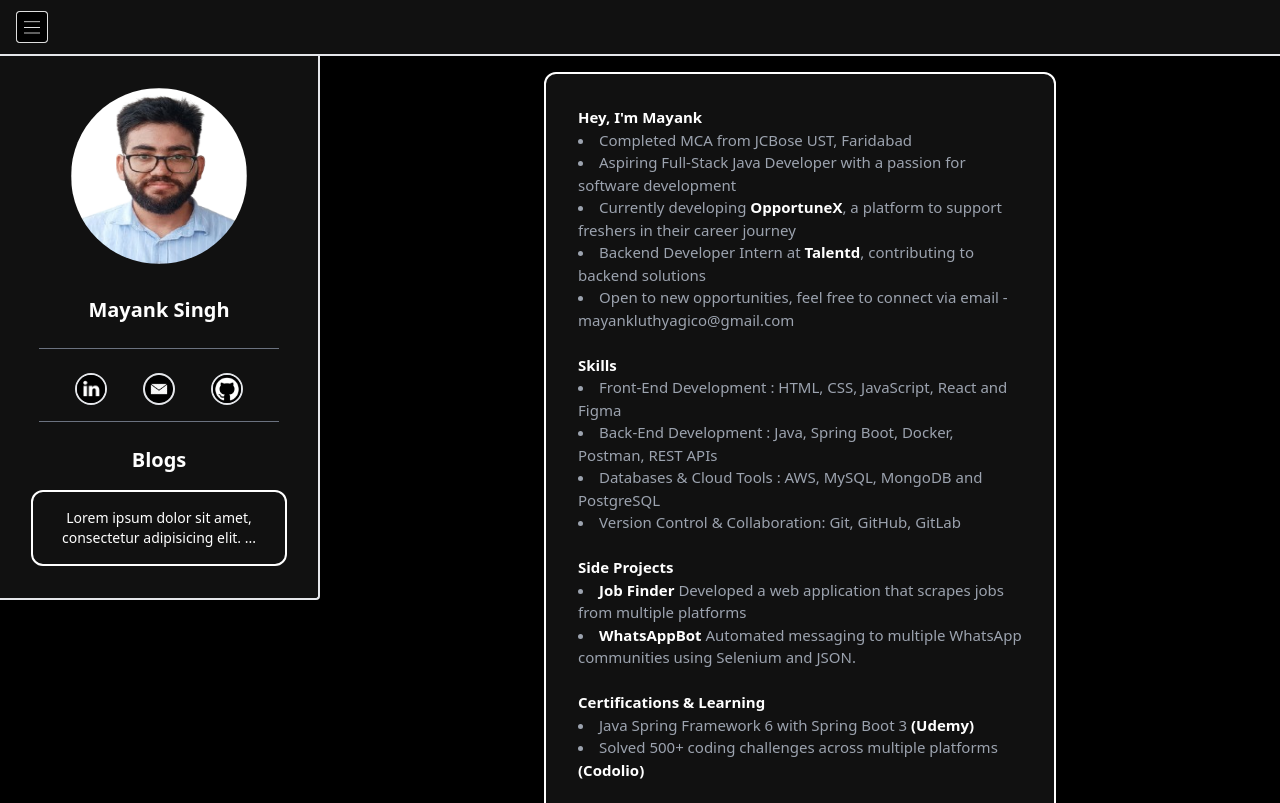
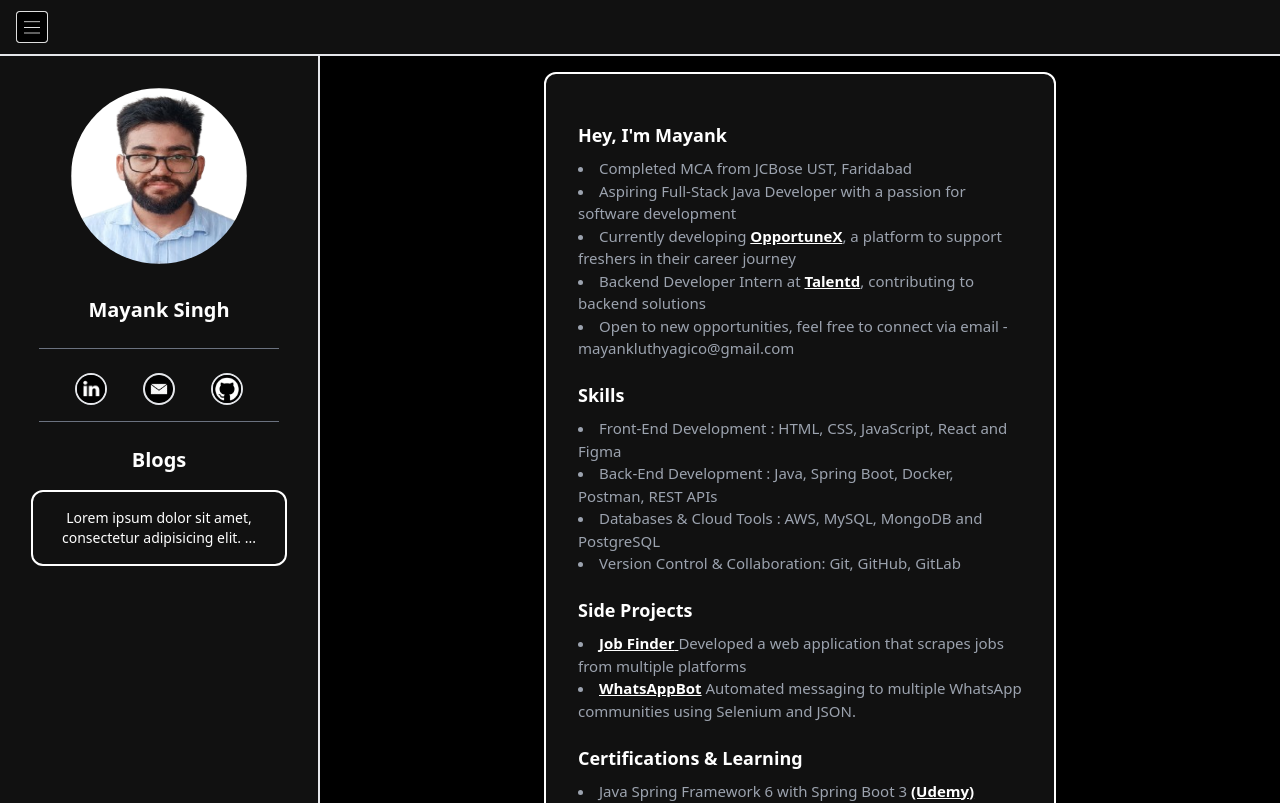
Before and after one commit to MayankLuthyagi/Portfolio, a React (Vite) app: page / in a window 1280 px wide. Shown: the top 803 px of the page. Built offline with nearby package versions, Linux system fonts and the light colour scheme.

Commit message:
"Updated"

```diff
--- a/Components/Center.jsx
+++ b/Components/Center.jsx
@@ -3,23 +3,23 @@
     return (
         <div className="flex-1 flex">
             <div
-                className="w-auto text-[8px] p-6 md:border-2 md:border-white md:rounded-xl grey-color md:text-[15px] text-white md:px-8 md:pt-8"
+                className="md:w-auto text-[12px] p-4 md:border-2 md:border-white md:rounded-xl grey-color  md:text-[15px]  text-white md:px-8 md:pt-8"
             >
-                <header>
-                    <h1 className="font-bold">Hey, I'm Mayank</h1>
+                <header className="mt-4">
+                    <h1 className="font-bold md:text-[18px] mb-2">Hey, I'm Mayank</h1>
                     <div className="text-gray-400">
                         <li>Completed MCA from JCBose UST, Faridabad</li>
                         <li>Aspiring Full-Stack Java Developer with a passion for software development</li>
                         <li>
                             Currently developing{' '}
-                            <a href="https://github.com/MayankLuthyagi/FirstJob" className="font-bold text-white">
+                            <a href="https://github.com/MayankLuthyagi/FirstJob" className="font-bold underline text-white">
                                 OpportuneX
                             </a>
                             , a platform to support freshers in their career journey
                         </li>
                         <li>
                             Backend Developer Intern at{' '}
-                            <a href="https://www.talentd.in/" className="font-bold text-white">
+                            <a href="https://www.talentd.in/" className="font-bold underline text-white">
                                 Talentd
                             </a>
                             , contributing to backend solutions
@@ -31,7 +31,7 @@
                 </header>
                 <br/>
                 <section id="skills">
-                    <h2 className="font-bold">Skills</h2>
+                    <h2 className="font-bold md:text-[18px] mb-2">Skills</h2>
                     <div className="skills-section text-gray-400">
                         <li> Front-End Development : HTML, CSS, JavaScript, React and Figma</li>
                         <li>Back-End Development : Java, Spring Boot, Docker, Postman, REST APIs</li>
@@ -41,16 +41,16 @@
                 </section>
                 <br/>
                 <section id="projects">
-                    <h2 className="font-bold">Side Projects</h2>
+                    <h2 className="font-bold md:text-[18px] mb-2">Side Projects</h2>
                     <li className="text-gray-400">
-                        <a className="text-white font-bold" href="https://job-finder.streamlit.app/">
+                        <a className="text-white font-bold underline" href="https://job-finder.streamlit.app/">
                             Job Finder{' '}
                         </a>
                         Developed a web application that scrapes jobs from multiple platforms
                     </li>
                     <li className="text-gray-400">
                         <a
-                            className="text-white font-bold"
+                            className="text-white font-bold underline"
                             href="https://github.com/MayankLuthyagi/WhatsApp-Json-Message-Sender-Using-Selenium"
                         >
                             WhatsAppBot
@@ -60,12 +60,12 @@
                 </section>
                 <br/>
                 <section id="certifications">
-                    <h2 className="font-bold"> Certifications & Learning</h2>
+                    <h2 className="font-bold md:text-[18px] mb-2"> Certifications & Learning</h2>
                     <div className="text-gray-400">
                         <li>
                             Java Spring Framework 6 with Spring Boot 3{' '}
                             <a
-                                className="text-white font-bold"
+                                className="text-white font-bold underline"
                                 href="https://udemy-certificate.s3.amazonaws.com/image/UC-f8f63f34-c12c-48c8-a722-3ad9deffc5e0.jpg"
                             >
                                 (Udemy)
@@ -73,7 +73,7 @@
                         </li>
                         <li>
                             Solved 500+ coding challenges across multiple platforms{' '}
-                            <a className="text-white font-bold" href="https://codolio.com/profile/MayankSingh">
+                            <a className="text-white font-bold underline" href="https://codolio.com/profile/MayankSingh">
                                 (Codolio)
                             </a>
                         </li>
--- a/Components/Navbar.jsx
+++ b/Components/Navbar.jsx
@@ -10,7 +10,7 @@
                         <img
                         src="/Hamburger-Menu.jpg"
                         alt=""
-                        className="size-8 rounded"
+                        className="md:size-8 size-6 rounded"
                     />
                 </button>
             </div>
--- a/Components/Sidebar.jsx
+++ b/Components/Sidebar.jsx
@@ -3,7 +3,7 @@
 
 export const Sidebar = () => {
     return (
-        <div className="flex md:w-80 sm:w-5 justify-center border-r-2 border-b-2 rounded-br grey-color">
+        <div className="flex md:w-80 sm:w-5 justify-center border-r-2 border-b-2 md:h-full rounded-br grey-color">
             <div className="flex flex-col items-center m-8 h-full">
                 <div>
                     <img
--- a/src/App.jsx
+++ b/src/App.jsx
@@ -10,11 +10,11 @@
             <div>
                 <Navbar/>
             </div>
-            <div className="flex flex-1 h-full">
-                <div className="lg:block hidden">
+            <div className="flex flex-1 h-screen md:h-full">
+                <div className="lg:block hidden lg:h-full">
                     <Sidebar/>
                 </div>
-                <div className="flex justify-start md:justify-center md:mt-4 md:mx-56">
+                <div className="flex justify-start md:justify-ce    nter md:mt-4 md:mx-56">
                     <Center/>
                 </div>
             </div>
```
